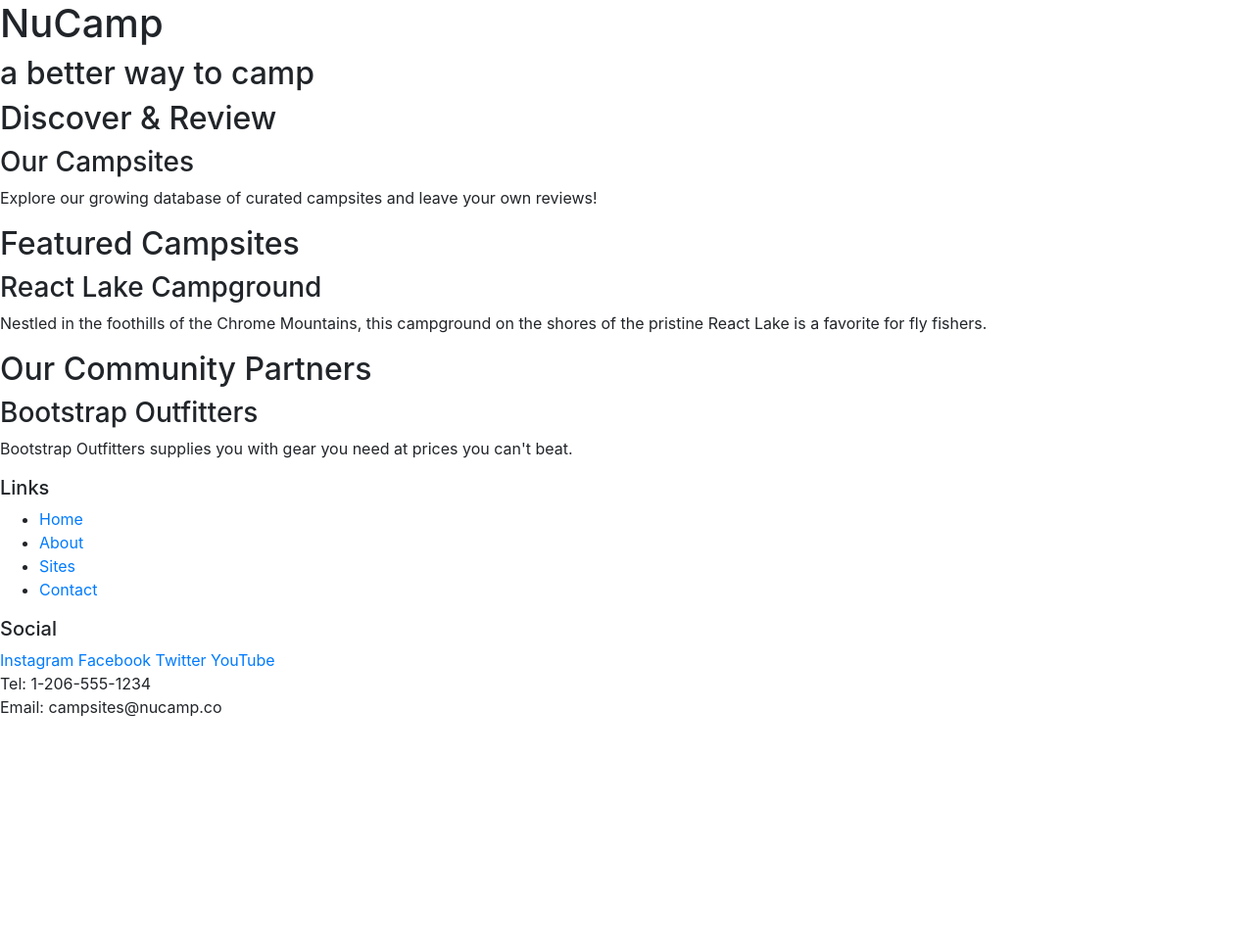
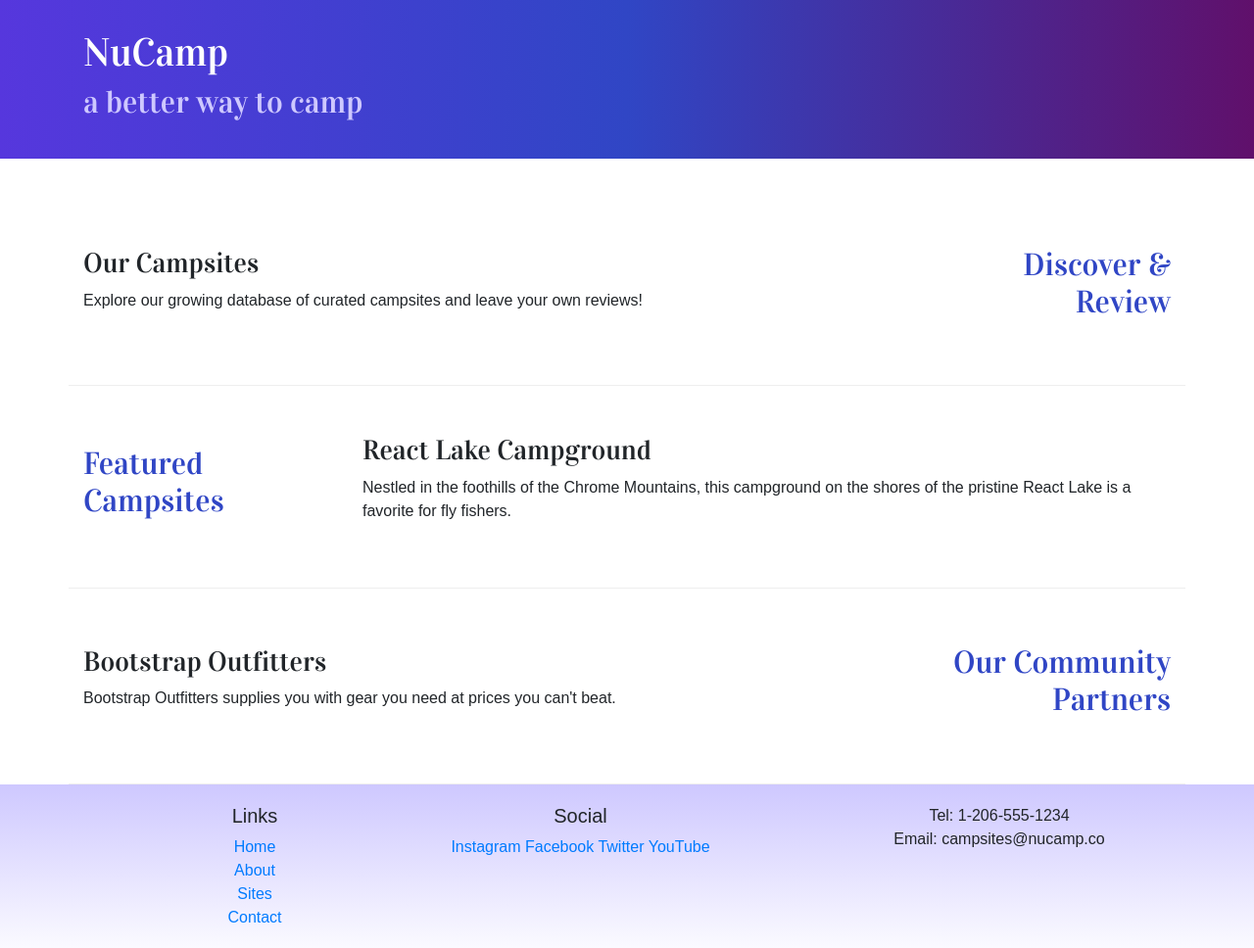
Before and after one commit to sengvang1/NuCamp-Review, a website: page index.html in a window 1280 px wide. Shown: the whole page at 98% size. Before the commit the page ends 800 px from the top, so only its background shows below. Drawn offline with nearby package versions, Linux system fonts and the light colour scheme.

Commit message:
Added Styles

```diff
--- /dev/null
+++ b/CSS/styles.css
@@ -0,0 +1,32 @@
+body {
+    font-family: "Open San", sans-serif;
+}
+
+h1, h2, h3 {
+    font-family: "Vidaloka", cursive;
+}
+
+h2 {
+    color: #3046C5;
+}
+
+header h2 {
+    color: #CEC8FF;
+}
+
+footer {
+    background-image: linear-gradient(#CEC8FF, white);
+    padding: 20px 0;
+}
+
+.jumbotron {
+    padding: 30px;
+    background-image: linear-gradient(to right, #5637DD, #3046C5, #60106B);
+    color: white;
+}
+
+.row-content {
+    padding: 50px 0;
+    border-bottom: 1px ridge;
+    min-height: 200px;
+}
--- a/index.html
+++ b/index.html
@@ -9,57 +9,81 @@
     <!-- Bootstrap CSS -->
     <link rel="stylesheet" href="node_modules/bootstrap/dist/css/bootstrap.min.css" />
 
+    <!-- Additional CSS must be placed after Bootstrap CSS -->
+    <link href="https://fonts.googleapis.com/css2?family=Vidaloka&display=swap" rel="stylesheet">
+    <link rel="stylesheet" href="CSS/styles.css" />
 
     <title>NuCamp: A Better Way To Camp</title>
 </head>
 
 <body>
 
-    <header>
-        <div>
+    <header class="jumbotron jumbotron-fluid">
+        <div class="container">
+            <div class="row">
+                <div class="col">
                     <h1>NuCamp</h1>
                     <h2>a better way to camp</h2>
                 </div>
+            </div>
+        </div>
     </header>
 
-    <div>
-        <h2>Discover & Review</h2>
+    <div class="container">
+        <div class="row row-content align-items-center">
+            <div class="col-sm-4 order-sm-last col-md-3">
+                    <h2 class="text-sm-right">Discover & Review</h2>
+            </div>
+             <div class="col">
                     <h3>Our Campsites</h3>
                     <p>Explore our growing database of curated campsites and leave your own reviews!</p>
              </div>
+        </div>
 
-    <div>
+        <div class="row row-content align-items-center">
+                <div class="col-sm-4 col-md-3">
                     <h2>Featured Campsites</h2>
+                </div>
+                <div class="col">
                     <h3>React Lake Campground</h3>
                     <p>Nestled in the foothills of the Chrome Mountains, this campground on the shores of the pristine React Lake is a favorite for fly fishers.</p>
                 </div>
-
-    <div>
-        <h2>Our Community Partners</h2>
+        </div>
+        <div class="row row-content align-items-center">
+                <div class="col-sm-4 col-md-3 order-sm-last">
+                    <h2 class="text-sm-right">Our Community Partners</h2>
+                </div>
+                <div class="col">
                     <h3>Bootstrap Outfitters</h3>
                     <p>Bootstrap Outfitters supplies you with gear you need at prices you can't beat.</p>
                 </div>
+        </div>
 
+    </div>
     <footer>
-        <div>
+        <div class="container">
+            <div class="row">
+                <div class="col-4 col-sm-2 offset-1 text-center">
                     <h5>Links</h5>
-            <ul>
+                    <ul class="list-unstyled">
                         <li><a href="#">Home</a></li>
                         <li><a href="#">About</a></li>
                         <li><a href="#">Sites</a></li>
                         <li><a href="#">Contact</a></li>
                     </ul>
                 </div>
-        <div>
+                <div class="col-6 col-sm-5 text-center">
                     <h5>Social</h5>
                     <a href="http://instagram.com/">Instagram</a>
                     <a href="http://facebook.com/">Facebook</a>
                     <a href="http://twitter.com/">Twitter</a>
                     <a href="http://youtube.com/">YouTube</a>
                 </div>
-        <div>
+                <div class="col-sm-4 text-center">
                     Tel: 1-206-555-1234<br />
                     Email: campsites@nucamp.co
+                </div>
+            </div>
         </div>
     </footer>
 
```
Lines whose indentation alone changed are shown as unchanged.
